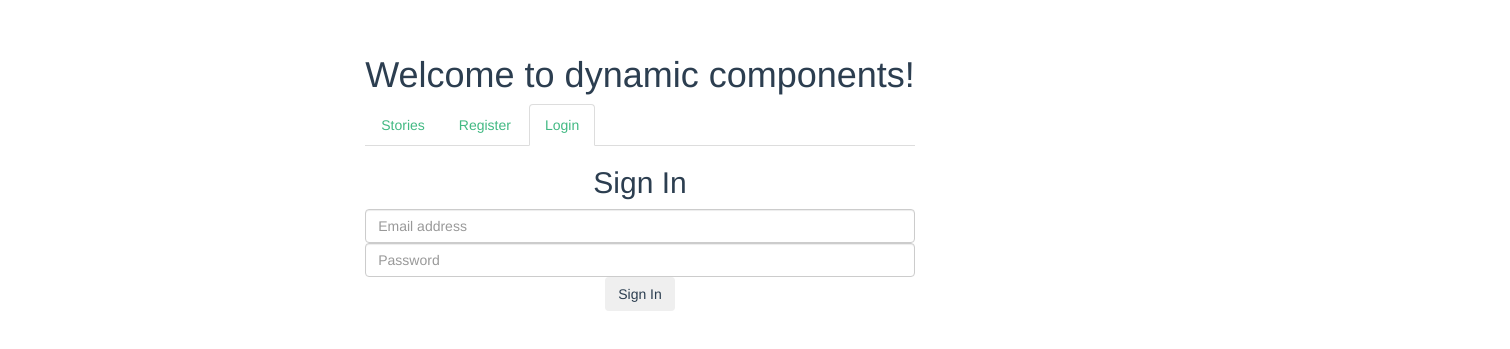
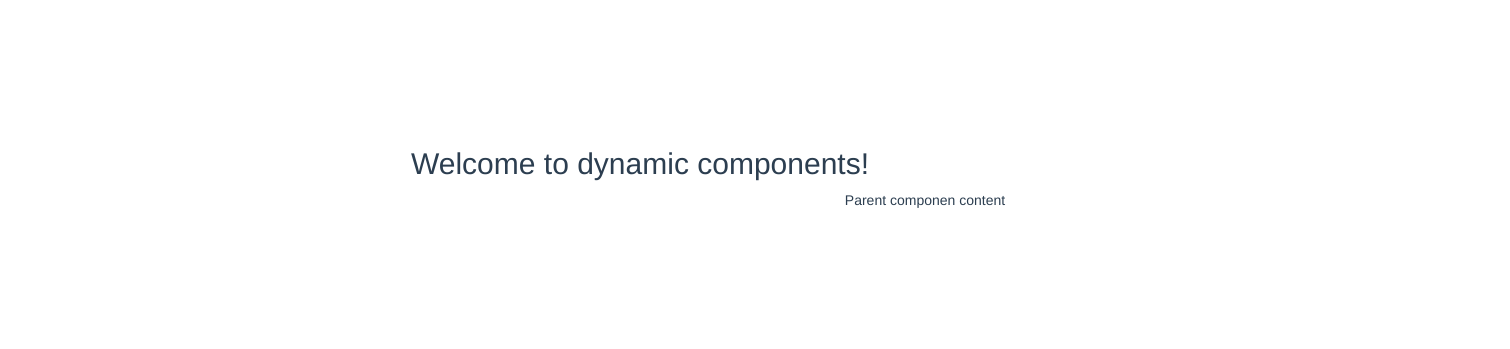
Before and after one commit to ivanberry/vue2-guild, a Vue app in the folder app/src/single-file-compont/stories-classic-project/: page / in a window 1280 px wide. Shown: the part 177-526 px from the top of the page, 1510 px wide, since content can reach past the window. Built offline with nearby package versions, Linux system fonts and the light colour scheme.

Commit message:
add slot etc

```diff
--- a/app/src/single-file-compont/stories-classic-project/index.html
+++ b/app/src/single-file-compont/stories-classic-project/index.html
@@ -3,6 +3,7 @@
   <head>
     <meta charset="utf-8">
     <link href="//cdn.bootcss.com/bootstrap/3.3.7/css/bootstrap.min.css" rel="stylesheet">
+    <meta name="viewport" content="width=device-width, initial-scale=1.0, maximum-scale=1.0">
     <title>stories-classic-project</title>
   </head>
   <body>
--- a/app/src/single-file-compont/stories-classic-project/src/App.vue
+++ b/app/src/single-file-compont/stories-classic-project/src/App.vue
@@ -1,22 +1,26 @@
 <template>
 <div id="app">
   <!-- <img class="logo" src="./assets/logo.png"> -->
-  <h1>Welcome to dynamic components!</h1>
-  <ul class="nav nav-tabs">
-    <li v-for="page in pages" :class="{active: isActivePage(page)}">
-      <a href="#" @click="setPage(page)">{{ page | capitalize }}</a>
-    </li>
-  </ul>
-  <component :is="activePage"></component>
+  <h2>Welcome to dynamic components!</h2>
+  <slotd>
+    <p>Parent componen content</p>
+  </slotd>
+  <!-- <ul class="nav nav-tabs"> -->
+    <!-- <li v-for="page in pages" :class="{active: isActivePage(page)}"> -->
+      <!-- <a href="#" @click="setPage(page)">{{ page | capitalize }}</a> -->
+    <!-- </li> -->
+  <!-- </ul> -->
+  <!-- <component :is="activePage"></component> -->
 </div>
 </template>
 
 <script>
 // import Hello from './components/Hello';
-import Login from './components/Login';
-import Register from './components/Register';
-import Stories from './components/Stories';
+// import Login from './components/Login';
+// import Register from './components/Register';
+// import Stories from './components/Stories';
 // import Greet from './components/Greet';
+ import Slotd from './components/Slotd';
 
 export default {
   data() {
@@ -63,11 +67,12 @@ export default {
     }
   },
   components: {
+    Slotd
     // Hello,
     // Greet,
-    Login,
-    Register,
-    Stories
+    // Login,
+    // Register,
+    // Stories,
   },
   methods: {
     setPage (newPage) {
--- /dev/null
+++ b/app/src/single-file-compont/stories-classic-project/src/components/Slotd.vue
@@ -0,0 +1,23 @@
+<template>
+  <div class="container">
+    <header>
+      <slot name="slot"></slot>
+    </header>
+    <main>
+      <slot></slot>
+    </main>
+    <footer>
+      <slot name="footer"></slot>
+    </footer>
+  </div>
+</template>
+
+<script type="text/javascript">
+export default {
+  data () {
+    return {
+      msg: ''
+    }
+  }
+}
+</script>
```
Also changed, not shown: 2 other files (tests, documents, lock files or other folders).
